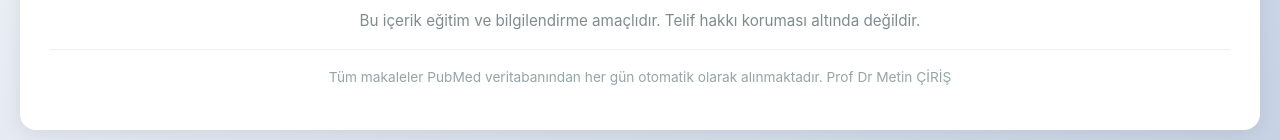
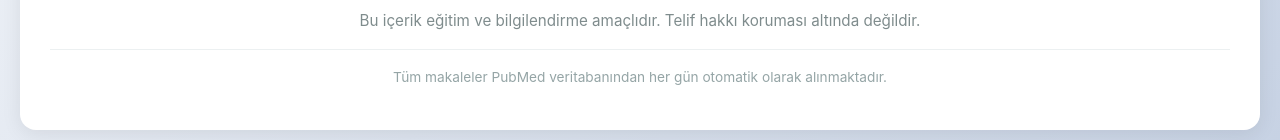
Before and after one commit to metinciris/podcast, a plain HTML site: page index.html in a window 1280 px wide. Shown: the part 494-634 px from the top of the page. Drawn offline with Linux system fonts and the light colour scheme; no server answers.

Commit message:
Update index.html

```diff
--- a/index.html
+++ b/index.html
@@ -345,7 +345,7 @@
       <p><strong>Dergiler:</strong> <span id="journalNames">Yükleniyor...</span></p>
       <p>Makaleler PubMed API aracılığıyla günlük olarak otomatik çekilmektedir.</p>
       <p>Bu içerik eğitim ve bilgilendirme amaçlıdır. Telif hakkı koruması altında değildir.</p>
-      <p class="journal-list">Tüm makaleler PubMed veritabanından her gün otomatik olarak alınmaktadır. Prof Dr Metin ÇİRİŞ</p>
+      <p class="journal-list">Tüm makaleler PubMed veritabanından her gün otomatik olarak alınmaktadır.</p>
     </footer>
   </div>
 
```
